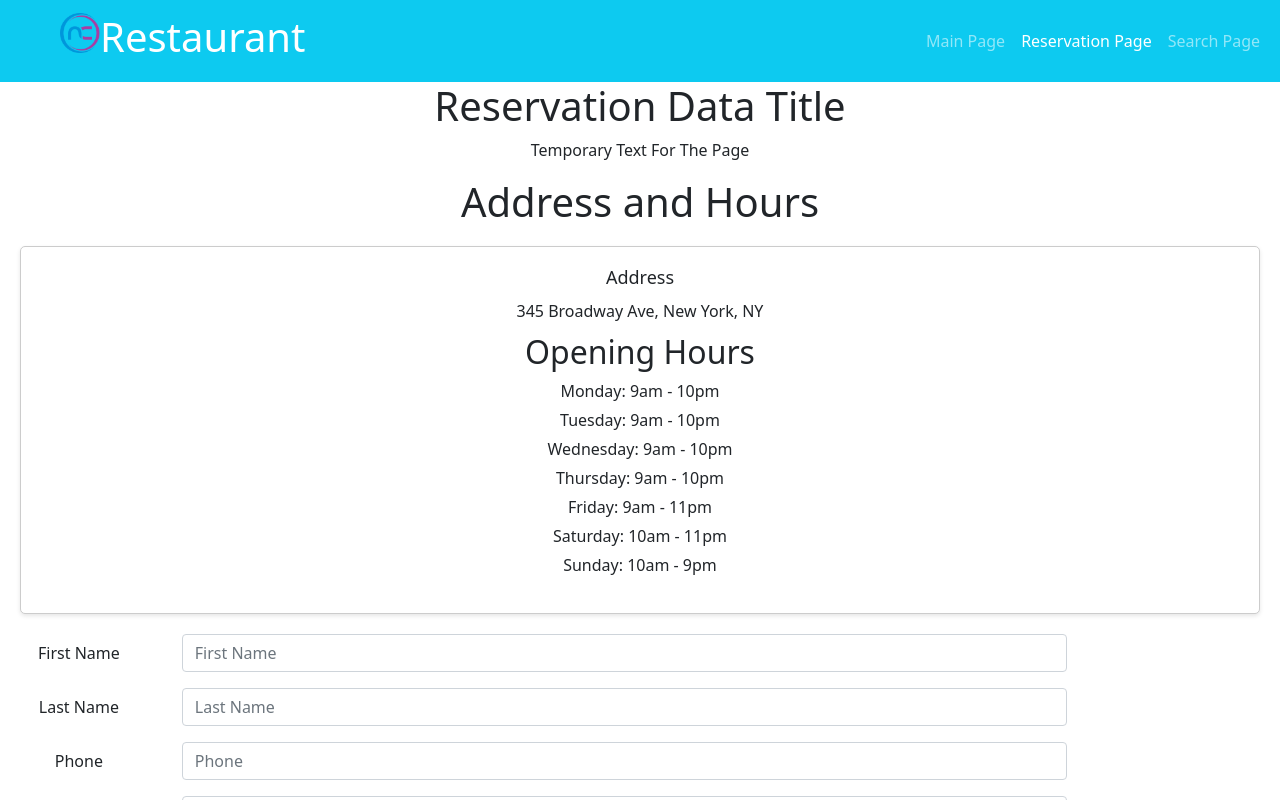
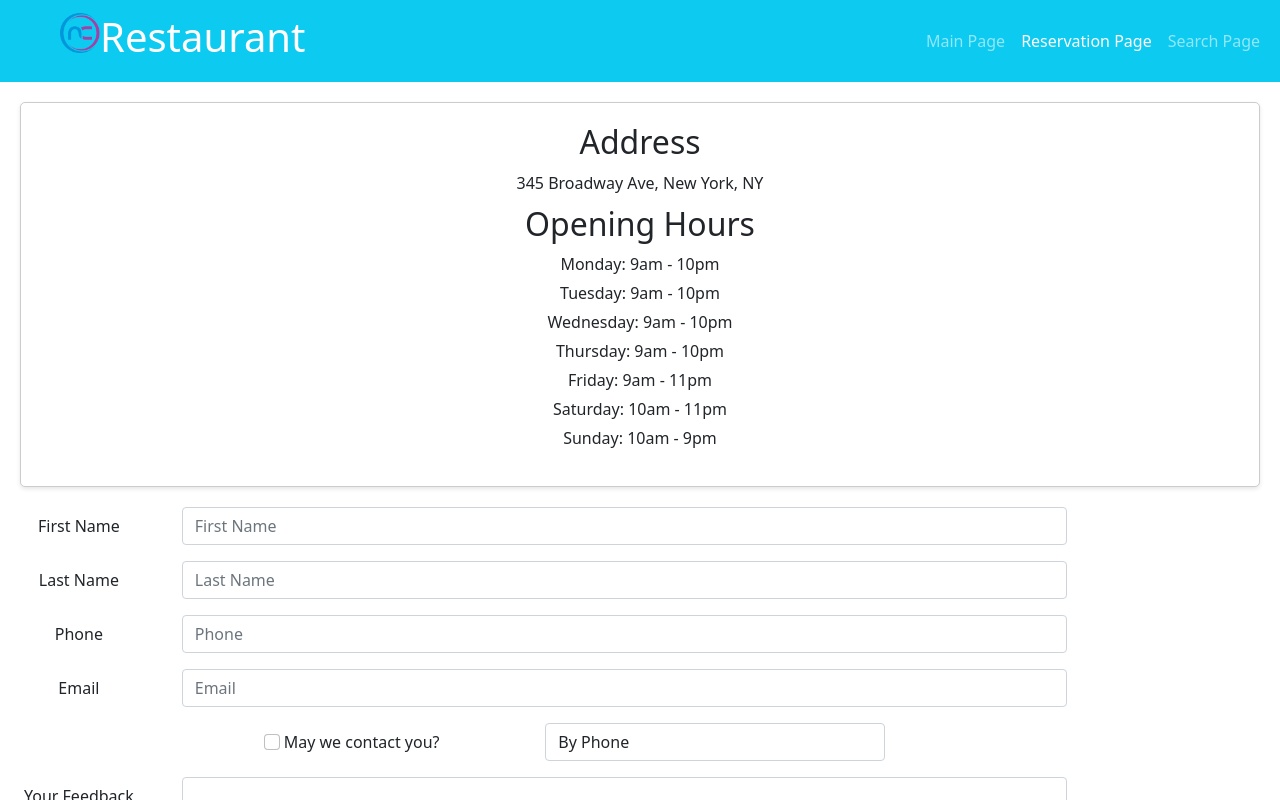
Before and after one commit to amilliiee/project_react, a React (Create React App) app: page /reservation in a window 1280 px wide. Shown: the top 800 px of the page. Built offline with nearby package versions, Linux system fonts and the light colour scheme.

Commit message:
Removing tittle from search

```diff
--- a/src/App.css
+++ b/src/App.css
@@ -60,7 +60,7 @@
 }
 /* Card tittle */
 .address-hour-card .card-title h2 {
-  font-size: 18px;
+  /* font-size: 18px; */
   margin-bottom: 10px;
 
 }
--- a/src/Pages/AddressAndHours.js
+++ b/src/Pages/AddressAndHours.js
@@ -8,7 +8,6 @@ const AddressAndHours = () => {
   return (
     <div>
       {/* Pass the address and hours as props */}
-      <h1>Address and Hours</h1>
       <AddressAndHoursCard address={ADDRESS.address} hours={ADDRESS.hours} />
     </div>
   );
--- a/src/Pages/ReservationPage.js
+++ b/src/Pages/ReservationPage.js
@@ -1,6 +1,5 @@
 import Header from "../components/Header";
 import Footer from "../components/Footer";
-import ReservationData from "../components/ReservationData";
 import AddressAndHours from "./AddressAndHours";
 import ReservationForm from "../components/Form/ReservationForm";
 import { Col } from "reactstrap";
@@ -9,7 +8,6 @@ const ReservationPage = () => {
   return (
     <div>
       <Header />
-      <ReservationData />
       <AddressAndHours />
       <Col md="10">
         <ReservationForm />
--- a/src/components/ReservationData.js
+++ /dev/null
@@ -1,18 +0,0 @@
-import { Col, Container, Row } from "reactstrap";
-
-const ReservationData = () => {
-    return (
-        <Container>
-            <Col>
-                <Row>
-                    <div>
-                        <h1>Reservation Data Title</h1>
-                        <p>Temporary Text For The Page</p>
-                    </div>
-                </Row>
-            </Col>
-        </Container>
-    )
-}
-
-export default ReservationData
```
